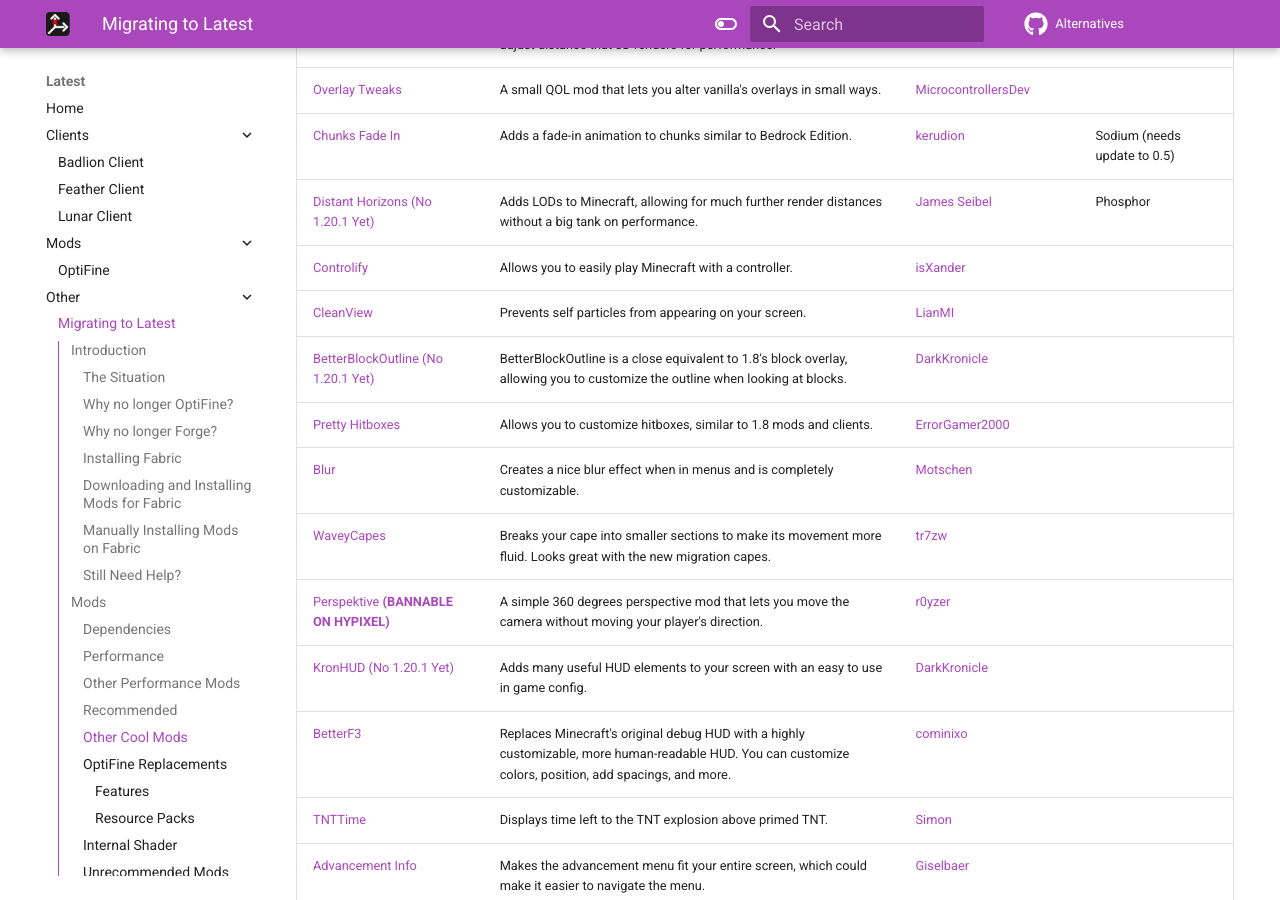
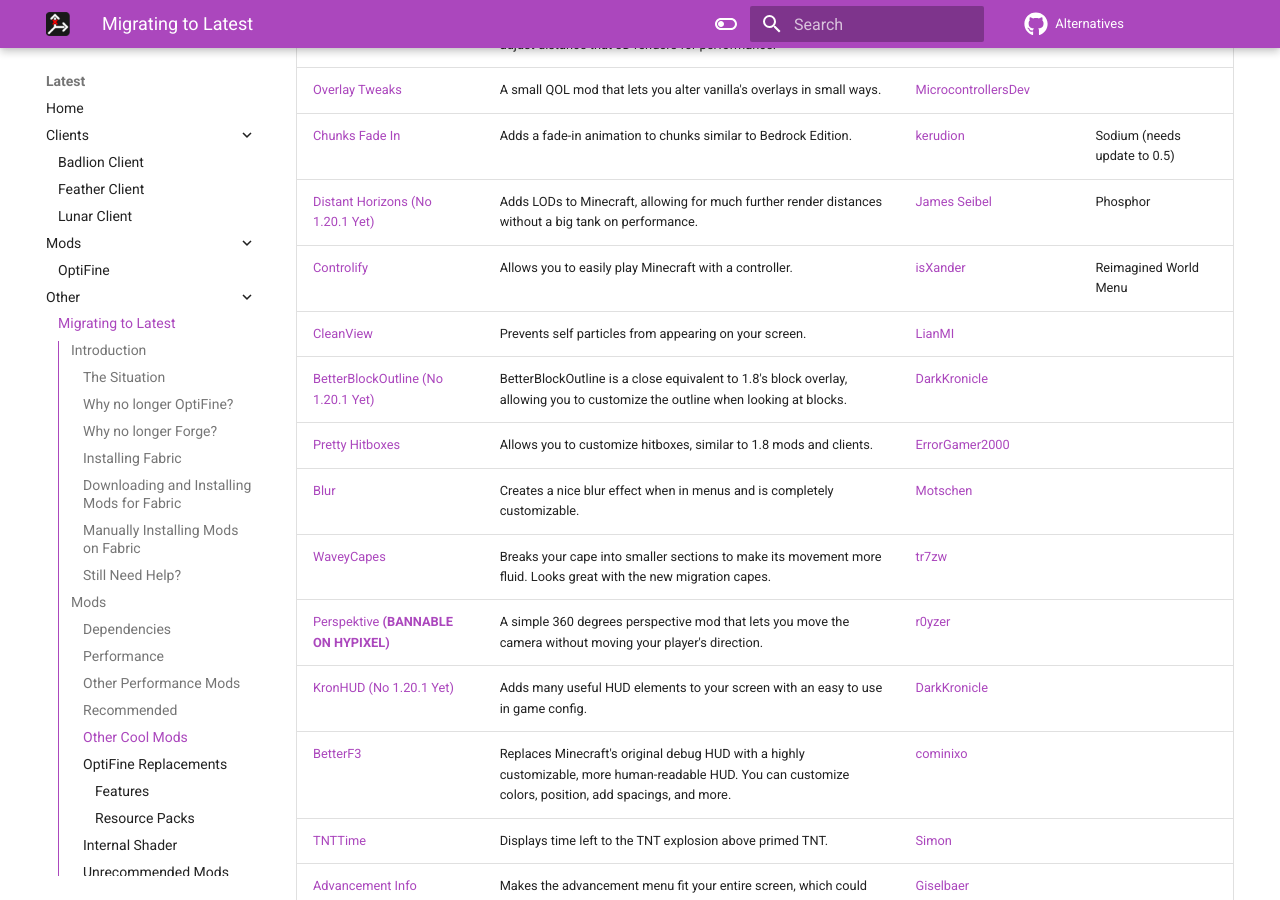
Before and after one commit to MicrocontrollersDev/Alternatives, an MkDocs documentation site: the page built from docs/latest/migrating.md, in a window 1280 px wide and 900 px high, scrolled down 5057 px. Built offline with MkDocs 1.6.1 and Material for MkDocs 9.7.7, drawn with Linux system fonts in a browser that asks for light colours; comment, search, counter and statistics services are not loaded.

Commit message:
rwm and controlify crash

```diff
--- a/docs/latest/migrating.md
+++ b/docs/latest/migrating.md
@@ -165,7 +165,7 @@
 | [Overlay Tweaks](https://modrinth.com/mod/overlaytweaks) | A small QOL mod that lets you alter vanilla's overlays in small ways. | [MicrocontrollersDev](https://github.com/Microcontrolles) |
 | [Chunks Fade In](https://modrinth.com/mod/chunks-fade-in) | Adds a fade-in animation to chunks similar to Bedrock Edition. | [kerudion](https://github.com/kerudion) | Sodium (needs update to 0.5) |
 | [Distant Horizons (No 1.20.1 Yet)](https://modrinth.com/mod/distanthorizons) | Adds LODs to Minecraft, allowing for much further render distances without a big tank on performance. | [James Seibel](https://gitlab.com/jeseibel) | Phosphor |
-| [Controlify](https://modrinth.com/mod/controlify) | Allows you to easily play Minecraft with a controller. | [isXander](https://github.com/isXander) |
+| [Controlify](https://modrinth.com/mod/controlify) | Allows you to easily play Minecraft with a controller. | [isXander](https://github.com/isXander) | Reimagined World Menu |
 | [CleanView](https://www.curseforge.com/minecraft/mc-mods/cleanview-fabric) | Prevents self particles from appearing on your screen. | [LianMI](https://github.com/zlainsama) |
 | [BetterBlockOutline (No 1.20.1 Yet)](https://modrinth.com/mod/betterblockoutline) | BetterBlockOutline is a close equivalent to 1.8's block overlay, allowing you to customize the outline when looking at blocks. | [DarkKronicle](https://github.com/DarkKronicle) |
 | [Pretty Hitboxes](https://modrinth.com/mod/pretty-hitboxes) | Allows you to customize hitboxes, similar to 1.8 mods and clients. | [ErrorGamer2000](https://github.com/ErrorGamer2000) |
```
Also changed, not shown: other parts of docs/latest/migrating.md (+1 -1 lines).
